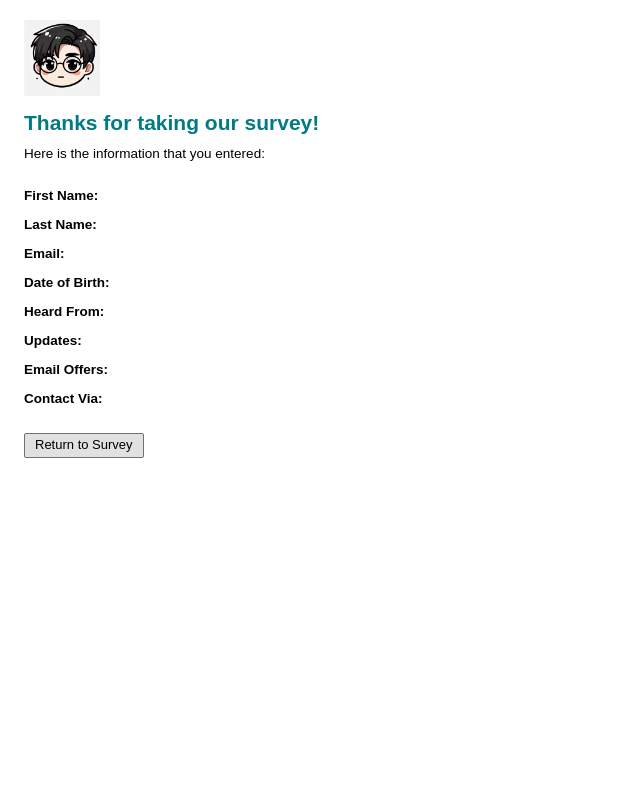
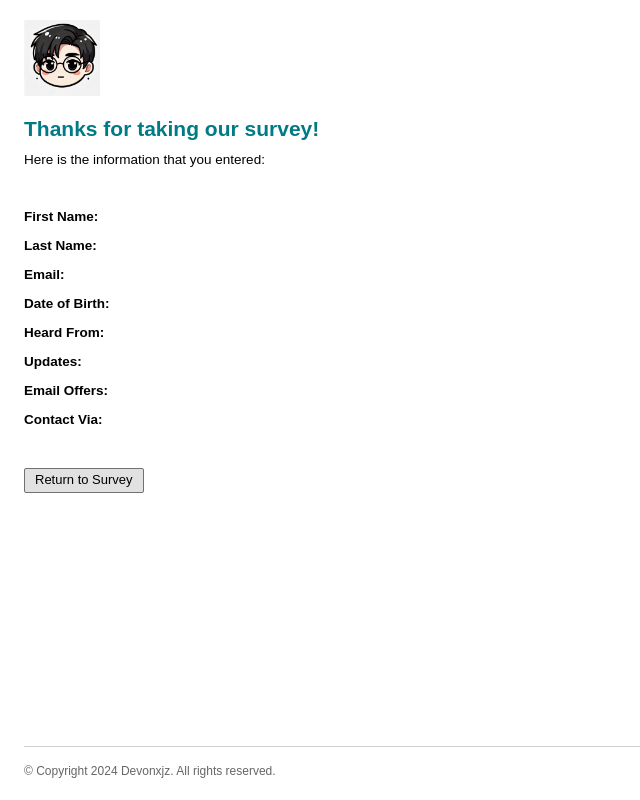
Before and after one commit to devonxjz/demo1, a Java web app: template src/main/webapp/WEB-INF/views/thanks.jsp in a window 1280 px wide. Shown: the whole page, without its empty margins (0-640 px from the left). Run offline with Tomcat 11, a stand-in JSP engine, Linux system fonts and the light colour scheme; the template is opened without the code that fills it, so the values that code supplies are empty.

Commit message:
feat: complete exercise 6-2 - add footer component with JSTL and fix db connection

```diff
--- a/src/main/java/dev/configurations/JpaUtil.java
+++ b/src/main/java/dev/configurations/JpaUtil.java
@@ -19,7 +19,10 @@ public class JpaUtil {
                         .setProperty("jakarta.persistence.jdbc.url", cfg.getJdbcUrl())
                         .setProperty("jakarta.persistence.jdbc.user", cfg.getDbUsername())
                         .setProperty("jakarta.persistence.jdbc.password", cfg.getDbPassword())
-                        .setProperty("hibernate.hbm2ddl.auto", "update")
+                        .setProperty("hibernate.dialect", "org.hibernate.dialect.PostgreSQLDialect")
+                        .setProperty("hibernate.boot.allow_jdbc_metadata_access", "false")
+                        .setProperty("hibernate.temp.use_jdbc_metadata_defaults", "false")
+                        .setProperty("hibernate.hbm2ddl.auto", "none")
                         .buildSessionFactory();
             } catch (Exception e) {
                 System.err.println("[JpaUtil] Hibernate init error: " + e.getMessage());
--- a/src/main/java/dev/controllers/SurveyServlet.java
+++ b/src/main/java/dev/controllers/SurveyServlet.java
@@ -32,7 +32,7 @@ public class SurveyServlet extends HttpServlet {
 
         String email = request.getParameter("email");
         if (email == null || email.trim().isEmpty()) {
-            response.sendRedirect("index.html");
+            response.sendRedirect("index.jsp");
             return;
         }
 
--- a/src/main/webapp/WEB-INF/views/thanks.jsp
+++ b/src/main/webapp/WEB-INF/views/thanks.jsp
@@ -1,4 +1,5 @@
 <%@ page language="java" contentType="text/html; charset=UTF-8" pageEncoding="UTF-8"%>
+<%@ taglib prefix="c" uri="jakarta.tags.core" %>
 <!doctype html>
 <html lang="en">
 <head>
@@ -25,8 +26,11 @@
             <tr><td class="label-col">Contact Via:</td><td>${user.contactBy}</td></tr>
         </table>
         <div class="button-row">
-            <a class="btn-link" href="${pageContext.request.contextPath}/index.html">Return to Survey</a>
+            <a class="btn-link" href="${pageContext.request.contextPath}/index.jsp">Return to Survey</a>
         </div>
+
+        <!-- Include footer bằng JSTL c:import -->
+        <c:import url="/footer.jsp" />
     </div>
 </body>
 </html>
--- a/src/main/webapp/assets/css/style.css
+++ b/src/main/webapp/assets/css/style.css
@@ -10,10 +10,17 @@ body {
     line-height: 1.4;
     margin: 0;
     padding: 20px 24px;
+    min-height: 100vh;
+    display: flex;
+    flex-direction: column;
 }
 
 .container {
     max-width: 700px;
+    width: 100%;
+    display: flex;
+    flex-direction: column;
+    flex: 1;
 }
 
 .logo {
@@ -196,3 +203,17 @@ h1 {
     font-weight: bold;
     width: 140px;
 }
+
+/* Footer */
+.site-footer {
+    margin-top: auto;
+    padding-top: 16px;
+    border-top: 1px solid #d0d0d0;
+    color: #666666;
+    font-size: 12px;
+    text-align: left;
+}
+
+.site-footer p {
+    margin: 0;
+}
--- /dev/null
+++ b/src/main/webapp/footer.jsp
@@ -0,0 +1,4 @@
+<%@ page language="java" contentType="text/html; charset=UTF-8" pageEncoding="UTF-8"%>
+<footer class="site-footer">
+    <p>&copy; Copyright 2024 Devonxjz. All rights reserved.</p>
+</footer>
```
Also changed, not shown: pom.xml (+10 -0 lines), src/main/webapp/index.html (deleted, +0 -91 lines), src/main/webapp/index.jsp (+99 -4 lines), src/main/java/dev/dtos/Sample.md (renamed from src/main/java/dev/dto/Sample.md), 1 other file.
